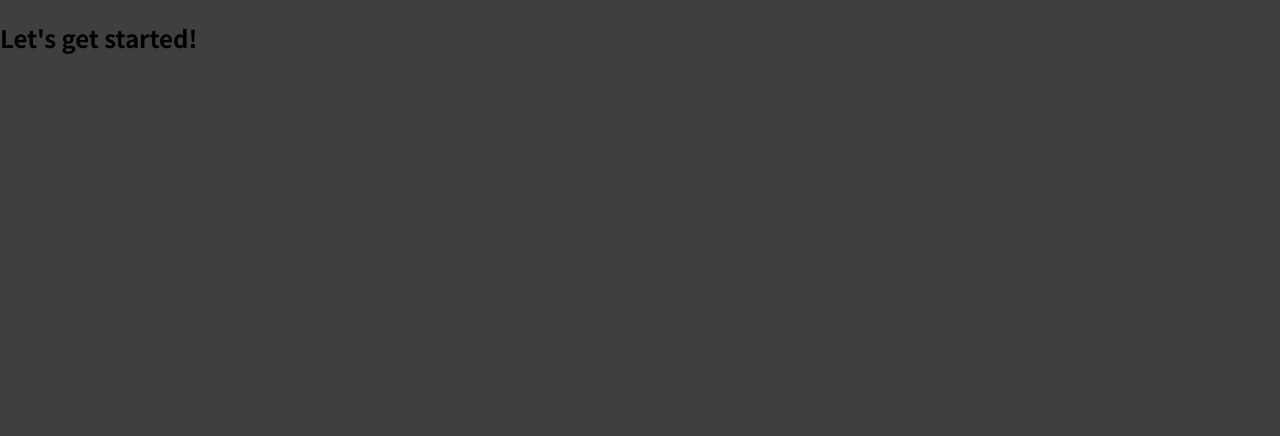
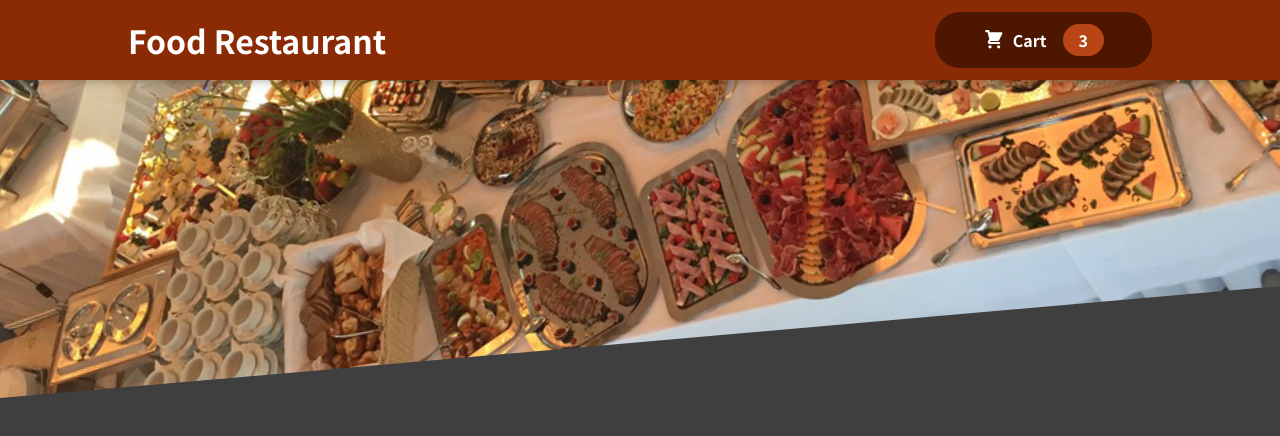
Before and after one commit to MilinkovicZ/restaurant, a React (Create React App) app in the folder restaurant/: page / in a window 1280 px wide. Shown: the top 436 px of the page. Built offline with nearby package versions, Linux system fonts and the light colour scheme.

Commit message:
Creating header for site

```diff
--- a/restaurant/src/App.js
+++ b/restaurant/src/App.js
@@ -1,8 +1,11 @@
+import React from "react";
+import Header from "./components/Layout/Header";
+
 function App() {
   return (
-    <div>
-      <h2>Let's get started!</h2>
-    </div>
+    <React.Fragment>
+      <Header />
+    </React.Fragment>
   );
 }
 
--- /dev/null
+++ b/restaurant/src/components/Layout/CartIcon.js
@@ -0,0 +1,13 @@
+const CartIcon = () => {
+  return (
+    <svg
+      xmlns="http://www.w3.org/2000/svg"
+      viewBox="0 0 20 20"
+      fill="currentColor"
+    >
+      <path d="M3 1a1 1 0 000 2h1.22l.305 1.222a.997.997 0 00.01.042l1.358 5.43-.893.892C3.74 11.846 4.632 14 6.414 14H15a1 1 0 000-2H6.414l1-1H14a1 1 0 00.894-.553l3-6A1 1 0 0017 3H6.28l-.31-1.243A1 1 0 005 1H3zM16 16.5a1.5 1.5 0 11-3 0 1.5 1.5 0 013 0zM6.5 18a1.5 1.5 0 100-3 1.5 1.5 0 000 3z" />
+    </svg>
+  );
+};
+
+export default CartIcon;
--- /dev/null
+++ b/restaurant/src/components/Layout/Header.js
@@ -0,0 +1,22 @@
+import React from "react";
+import meals from "../../meals.jpg";
+import styles from "./Header.module.css";
+import HeaderButton from "./HeaderButton.js";
+
+function Header(props) {
+  let text = "Image not displayed, try again!";
+
+  return (
+    <React.Fragment>
+      <header className={styles.header}>
+        <h1>Food Restaurant</h1>
+        <HeaderButton title="Cart"></HeaderButton>
+      </header>
+      <div className={styles["main-image"]}>
+        <img src={meals} alt={text} />
+      </div>
+    </React.Fragment>
+  );
+}
+
+export default Header;
--- /dev/null
+++ b/restaurant/src/components/Layout/Header.module.css
@@ -0,0 +1,29 @@
+.header {
+  position: fixed;
+  top: 0;
+  left: 0;
+  width: 100%;
+  height: 5rem;
+  background-color: #8a2b06;
+  color: white;
+  display: flex;
+  justify-content: space-between;
+  align-items: center;
+  padding: 0 10%;
+  box-shadow: 0 2px 8px rgba(0, 0, 0, 0.25);
+  z-index: 10;
+}
+
+.main-image {
+  width: 100%;
+  height: 25rem;
+  z-index: 0;
+  overflow: hidden;
+}
+
+.main-image img {
+  width: 110%;
+  height: 100%;
+  object-fit: cover;
+  transform: rotateZ(-5deg) translateY(-4rem) translateX(-1rem);
+}
--- /dev/null
+++ b/restaurant/src/components/Layout/HeaderButton.js
@@ -0,0 +1,17 @@
+import React from "react";
+import CartIcon from "./CartIcon";
+import styles from "./HeaderButton.module.css";
+
+function HeaderButton() {
+  return (
+    <button className={styles.button}>
+      <span className={styles.icon}>
+        <CartIcon />
+      </span>
+      <span>Cart</span>
+      <span className={styles.badge}>3</span>
+    </button>
+  );
+}
+
+export default HeaderButton;
--- /dev/null
+++ b/restaurant/src/components/Layout/HeaderButton.module.css
@@ -0,0 +1,59 @@
+.button {
+  cursor: pointer;
+  font: inherit;
+  border: none;
+  background-color: #4d1601;
+  color: white;
+  padding: 0.75rem 3rem;
+  display: flex;
+  justify-content: space-around;
+  align-items: center;
+  border-radius: 25px;
+  font-weight: bold;
+}
+
+.button:hover,
+.button:active {
+  background-color: #2c0d00;
+}
+
+.icon {
+  width: 1.35rem;
+  height: 1.35rem;
+  margin-right: 0.5rem;
+}
+
+.badge {
+  background-color: #b94517;
+  padding: 0.25rem 1rem;
+  border-radius: 25px;
+  margin-left: 1rem;
+  font-weight: bold;
+}
+
+.button:hover .badge,
+.button:active .badge {
+  background-color: #92320c;
+}
+
+.bump {
+  animation: bump 300ms ease-out;
+}
+
+@keyframes bump {
+  0% {
+    transform: scale(1);
+  }
+  10% {
+    transform: scale(0.9);
+  }
+  30% {
+    transform: scale(1.1);
+  }
+  50% {
+    transform: scale(1.15);
+  }
+  100% {
+    transform: scale(1);
+  }
+}
```
Also changed, not shown: restaurant/src/meals.jpg (added).
